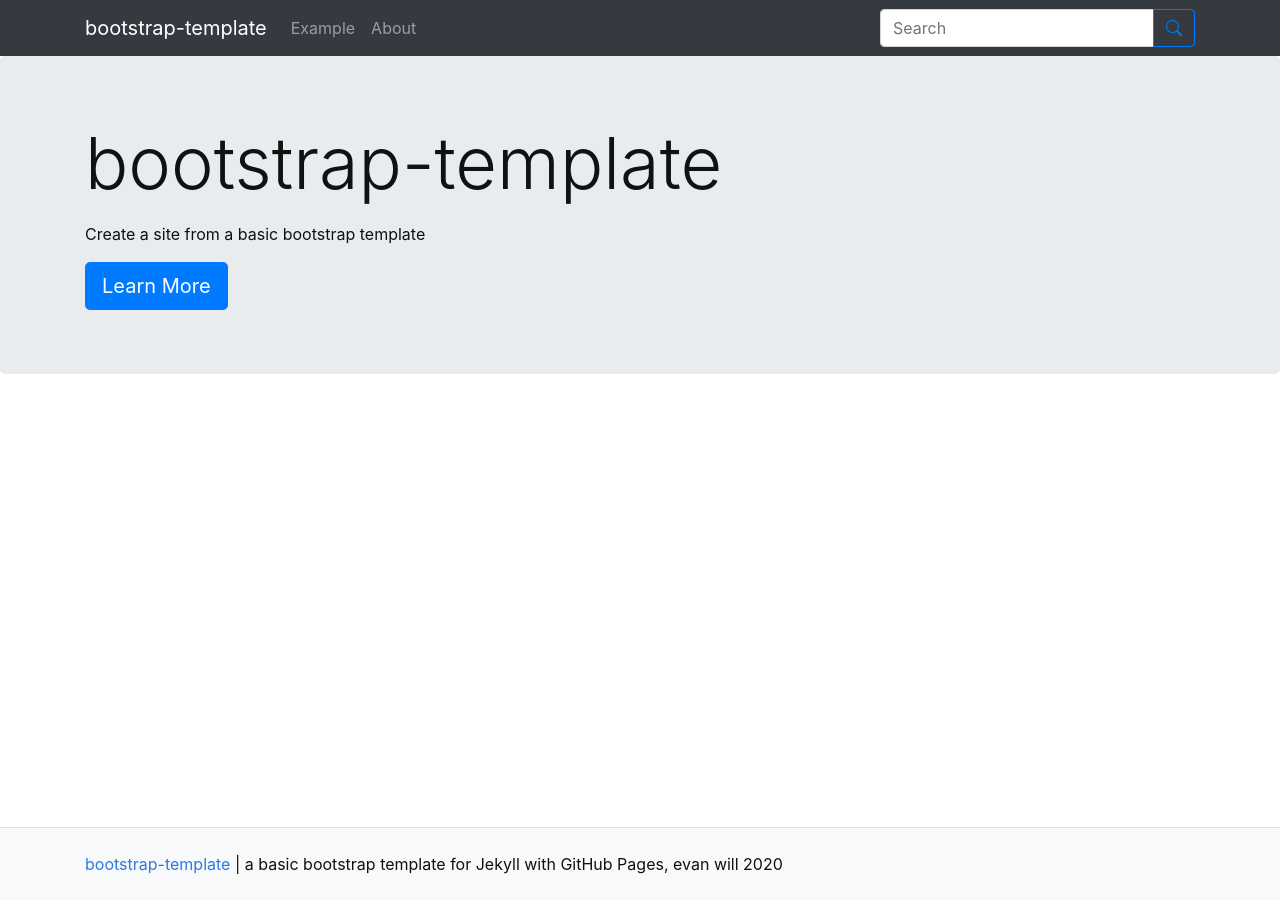
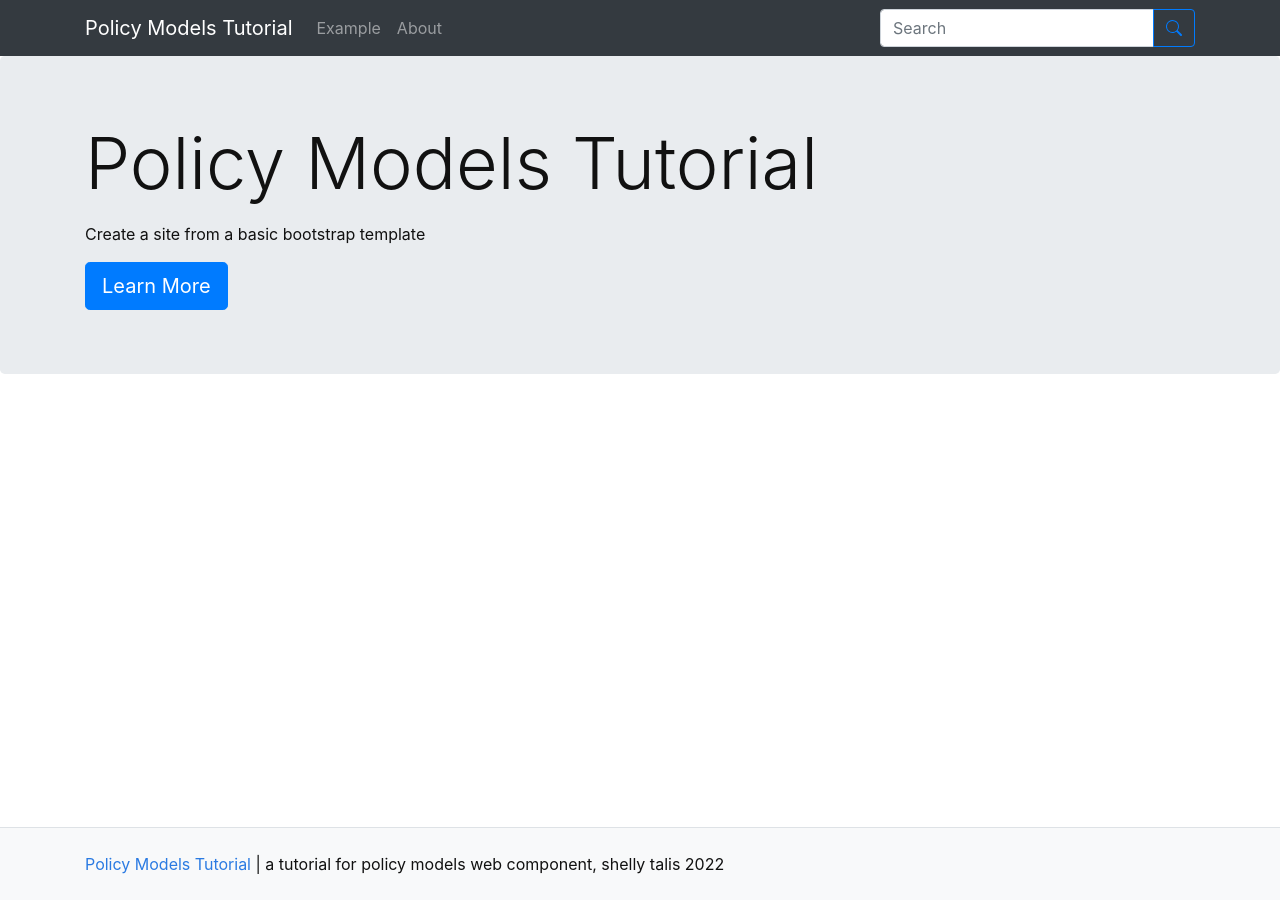
Before and after one commit to shellytalis/policy-models-docs, a Jekyll site: the page built from pages/index.md, in a window 1280 px wide. Built offline with Jekyll 4.4.1, drawn with Linux system fonts in a browser that asks for light colours.

Commit message:
updae config

```diff
--- a/_config.yml
+++ b/_config.yml
@@ -1,18 +1,10 @@
-#######
-#
-# bootstrap-template
-# basic bootstrap template for Jekyll with GitHub Pages
-# https://github.com/thecdil/bootstrap-template
-#
-#######
-
 #######
 # SITE SETTINGS
 #
-title: bootstrap-template
-description: "a basic bootstrap template for Jekyll with GitHub Pages"
-year: 2020
-author: evan will
+title: Policy Models Tutorial
+description: "a tutorial for policy models web component"
+year: 2022
+author: shelly talis
 # add search box to navbar, true/false
 search: true
 
@@ -29,7 +21,7 @@ url:
 # baseurl is your github repository's name prefixed with a /
 baseurl:
 # location of code, the full url to your github repository
-source-code: https://github.com/thecdil/bootstrap-template
+source-code: https://github.com/shellytalis/policy-models-docs
 
 ##########
 # GOOGLE ANALYTICS [optional!]
```
